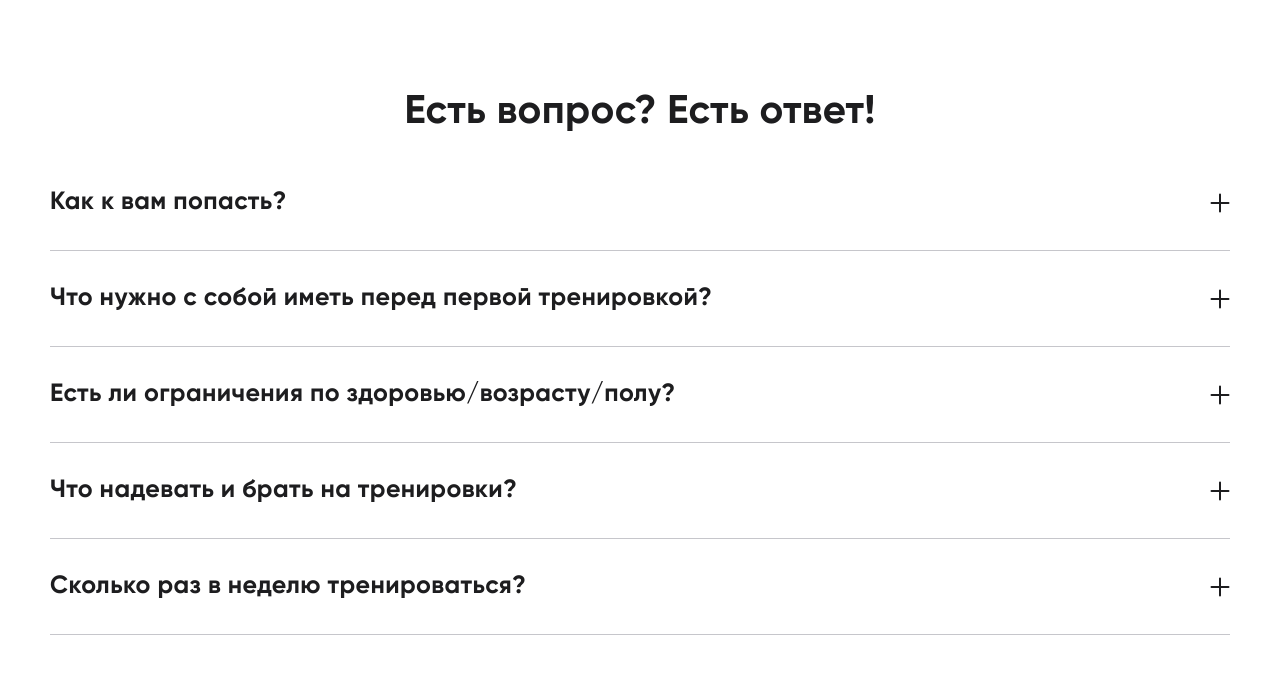
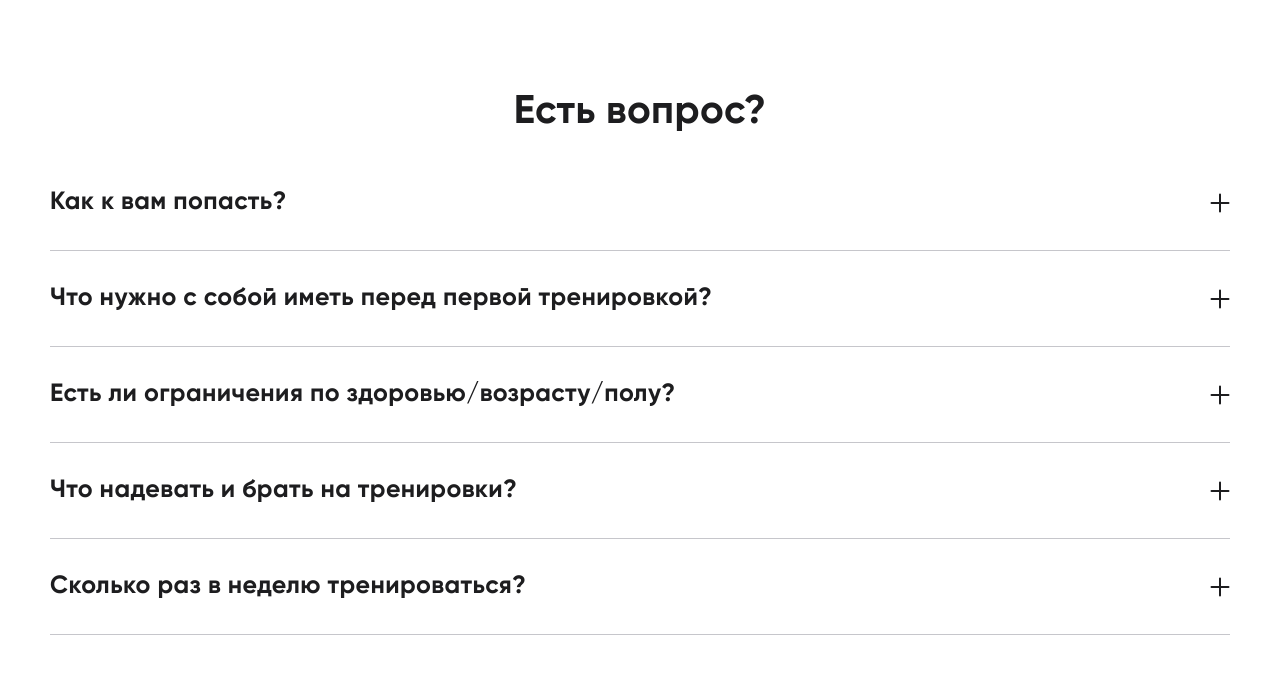
Before and after one commit to LavrukhinaV/test-work, a plain HTML site: page index.html in a window 1280 px wide. Drawn offline with Linux system fonts and the light colour scheme.

Commit message:
fix: title

```diff
--- a/index.html
+++ b/index.html
@@ -10,7 +10,7 @@
     <div class="page">
       <main class="main">
         <section class="questions">
-          <h2 class="questions__title">Есть вопрос? Есть ответ!</h2>
+          <h2 class="questions__title">Есть вопрос?</h2>
           <ul class="questions__list">
             <li class="questions__list-item">
               <div class="questions__list-item-container">
```
